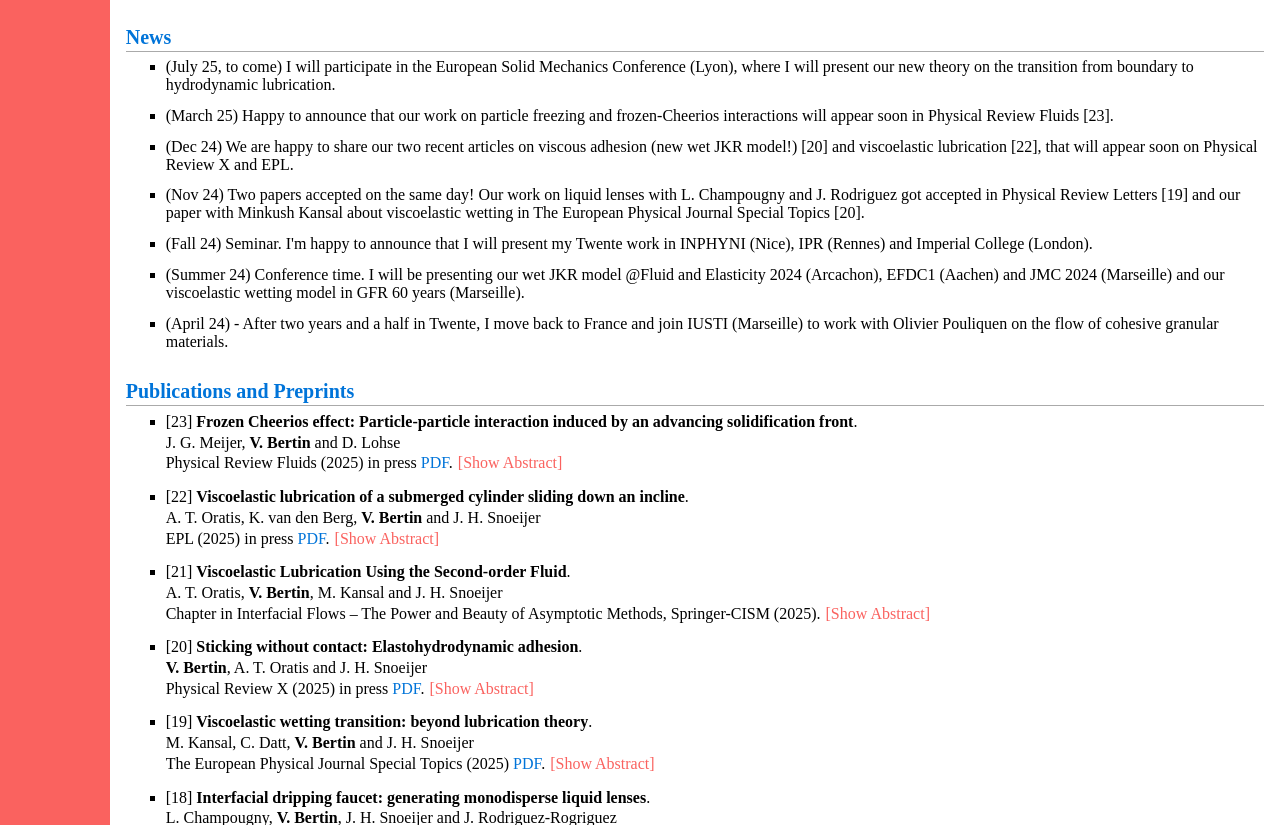
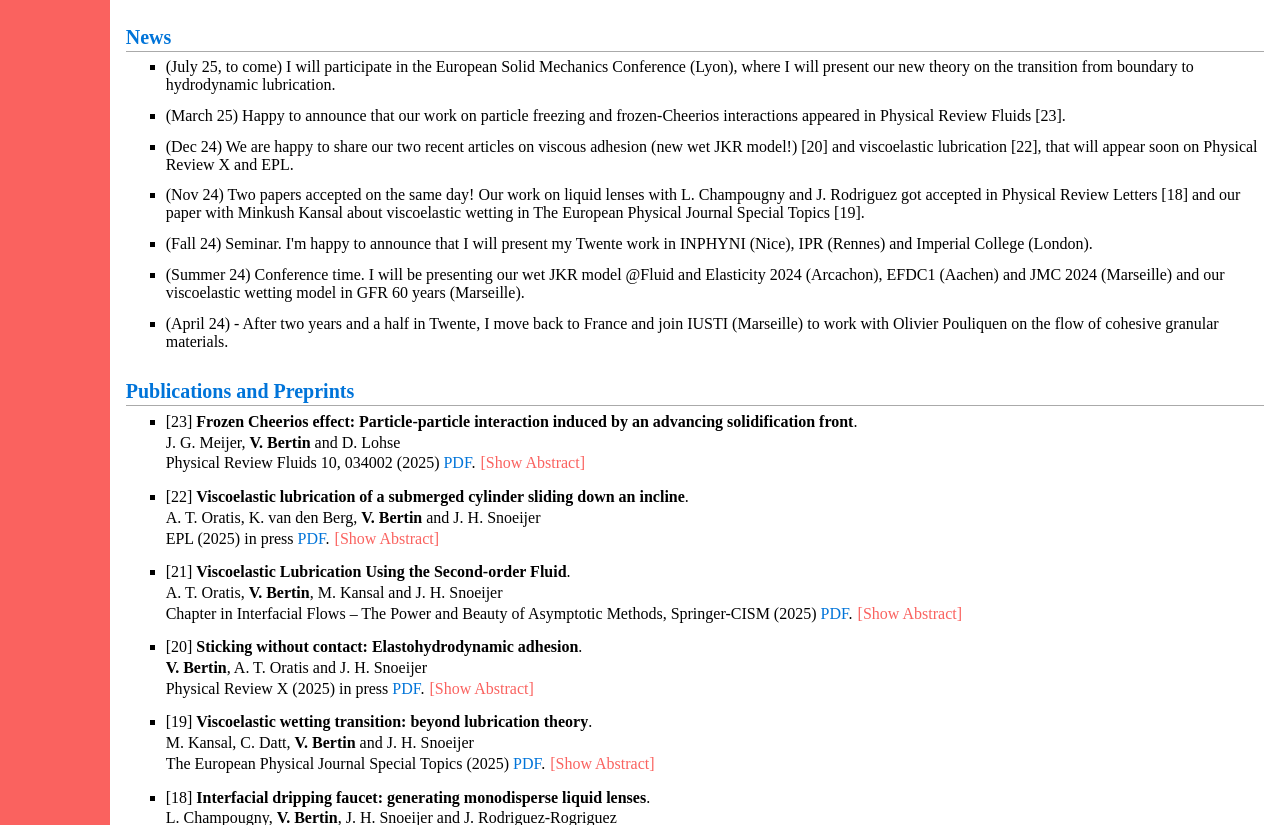
Before and after one commit to vincent-bertin/vincent-bertin.github.io, a plain HTML site: page index.html in a window 1280 px wide. Shown: the part 497-1322 px from the top of the page. Drawn offline with nearby package versions, Linux system fonts and the light colour scheme.

Commit message:
Add files via upload

```diff
--- a/index.html
+++ b/index.html
@@ -47,11 +47,11 @@ Laboratoire IUSTI, Technopôle de Château-Gombert, 5 rue Enrico Fermi, 13453 Ma
 <h2>News</h2>
 <ul> <li> (July 25, to come) I will participate in the European Solid Mechanics Conference (Lyon), where I will present our new theory on the transition from boundary to hydrodynamic lubrication.
 </li></ul>
-<ul> <li> (March 25) Happy to announce that our work on particle freezing and frozen-Cheerios interactions will appear soon in Physical Review Fluids [23].
+<ul> <li> (March 25) Happy to announce that our work on particle freezing and frozen-Cheerios interactions appeared in Physical Review Fluids [23].
 </li></ul>
 <ul> <li> (Dec 24) We are happy to share our two recent articles on viscous adhesion (new wet JKR model!) [20] and viscoelastic lubrication [22], that will appear soon on Physical Review X and EPL.
 </li></ul>
-<ul> <li> (Nov 24) Two papers accepted on the same day! Our work on liquid lenses with L. Champougny and J. Rodriguez got accepted in Physical Review Letters [19] and our paper with Minkush Kansal about viscoelastic wetting in The European Physical Journal Special Topics [20].
+<ul> <li> (Nov 24) Two papers accepted on the same day! Our work on liquid lenses with L. Champougny and J. Rodriguez got accepted in Physical Review Letters [18] and our paper with Minkush Kansal about viscoelastic wetting in The European Physical Journal Special Topics [19].
 </li></ul>
 <ul> <li> (Fall 24) Seminar. I'm happy to announce that I will present my Twente work in INPHYNI (Nice), IPR (Rennes) and Imperial College (London).
 </li></ul>
@@ -63,7 +63,7 @@ Laboratoire IUSTI, Technopôle de Château-Gombert, 5 rue Enrico Fermi, 13453 Ma
 <h2>Publications and Preprints</h2>
  <! -- Résolution des png = 140dpi -->
  <ul>
- <li><p> [23] <b>  Frozen Cheerios effect: Particle-particle interaction induced by an advancing solidification front</b>. <br /> J. G. Meijer, <b>V. Bertin</b> and D. Lohse <br /> Physical Review Fluids (2025) in press  <a href=" https://arxiv.org/pdf/2311.09477.pdf" target="_blank">PDF</a>.
+ <li><p> [23] <b>  Frozen Cheerios effect: Particle-particle interaction induced by an advancing solidification front</b>. <br /> J. G. Meijer, <b>V. Bertin</b> and D. Lohse <br /> Physical Review Fluids 10, 034002 (2025) <a href="Papers/23_Meijer2025PRF.pdf">PDF</a>.
    <span class="toggle-trigger">[Show Abstract]<span>
    <div class="toggle-wrap">
    <b>Abstract:</b> Particles at liquid interfaces have the tendency to cluster due to long-range capillary interactions. This is known as the Cheerios effect. Here we experimentally and theoretically study the interaction between two submerged particles near an advancing water-ice interface during the freezing process. Particles that are more thermally conductive than water are observed to attract each other and form clusters once frozen. We call this feature the frozen Cheerios effect. On the other hand, particles less conductive than water separate, highlighting the importance of thermal conduction during freezing. Based on existing models for single particle trapping in ice, we develop an understanding of multiple particle interaction. We find that the overall strength of the particle-particle interaction critically depends on the solidification front velocity. Our theory explains why the thermal conductivity mismatch between the particles and water dictates the attractive/repulsive nature of the particle-particle interaction.
@@ -79,7 +79,7 @@ Laboratoire IUSTI, Technopôle de Château-Gombert, 5 rue Enrico Fermi, 13453 Ma
  </li>
  </ul>
  <ul>
- <li><p> [21] <b>   Viscoelastic Lubrication Using the Second-order Fluid</b>. <br />  A. T. Oratis, <b>V. Bertin</b>, M. Kansal and J. H. Snoeijer <br /> Chapter in Interfacial Flows – The Power and Beauty of Asymptotic Methods, Springer-CISM (2025).
+ <li><p> [21] <b>   Viscoelastic Lubrication Using the Second-order Fluid</b>. <br />  A. T. Oratis, <b>V. Bertin</b>, M. Kansal and J. H. Snoeijer <br /> Chapter in Interfacial Flows – The Power and Beauty of Asymptotic Methods, Springer-CISM (2025) <a href="Papers/21_Oratis2024_CISM.pdf">PDF</a>.
    <span class="toggle-trigger">[Show Abstract]<span>
    <div class="toggle-wrap">
    <b>Abstract:</b> The classical theory of lubrication is dedicated to the flow of a viscous fluid in a narrow gap between two solid boundaries, with the specific goal of computing the resulting lubrication forces. These forces can be modified by elasticity: the solid boundary can deform elastically and/or the fluid can exhibit viscoelastic stress. Here we focus on the influence of elasticity inside the fluid, using the second-order fluid model, which for steady flows can be viewed as an expansion for small elasticity. We demonstrate how viscoelasticity changes the lubrication forces in various two-dimensional flow geometries, for which analytical solutions are presented. These ex- amples illustrate the physical mechanisms of viscoelastic lubrication at small Deborah numbers. We also discuss the challenges of using the second-order fluid in unsteady flows and large Deborah numbers, and briefly comment on how the modelling framework can get extended to viscoelastic thin-film flows with free boundaries.
@@ -103,7 +103,7 @@ Laboratoire IUSTI, Technopôle de Château-Gombert, 5 rue Enrico Fermi, 13453 Ma
  </li>
  </ul>
  <ul>
- <li><p> [18] <b>   Interfacial dripping faucet: generating monodisperse liquid lenses</b>. <br /> L. Champougny, <b>V. Bertin</b>, J. H. Snoeijer and J. Rodriguez-Rogriguez <br /> Physical Review Letters 133, 254001 (2024)  <a href="Papers/19_Champougny2024PRL.pdf">PDF</a>. <a href="https://www.youtube.com/watch?v=bu3kMwoLipA"> [UC3M]</a>
+ <li><p> [18] <b>   Interfacial dripping faucet: generating monodisperse liquid lenses</b>. <br /> L. Champougny, <b>V. Bertin</b>, J. H. Snoeijer and J. Rodriguez-Rogriguez <br /> Physical Review Letters 133, 254001 (2024)  <a href="Papers/18_Champougny2024PRL.pdf">PDF</a>. <a href="https://www.youtube.com/watch?v=bu3kMwoLipA"> [UC3M]</a>
    <span class="toggle-trigger">[Show Abstract]<span>
    <div class="toggle-wrap">
    <b>Abstract:</b> We present a surface analog to a dripping faucet, where a viscous liquid slides down an immiscible meniscus. Periodic pinch-off of the dripping filament is observed, generating a succession of monodisperse floating lenses. We show that this interfacial dripping faucet can be described analogously to its single-phase counterpart, replacing surface tension by the spreading coefficient, and even undergoes a transition to a jetting regime. This liquid/liquid/gas system opens perspectives for the study of the dynamics of emulsions at interfaces.
```
